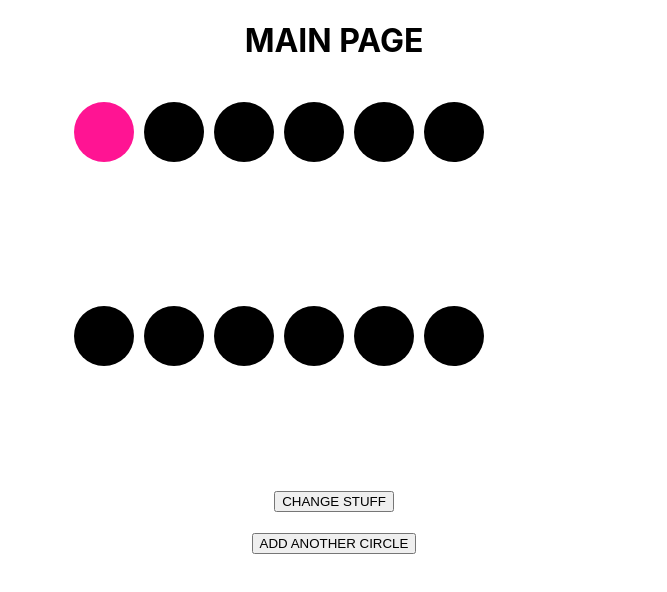
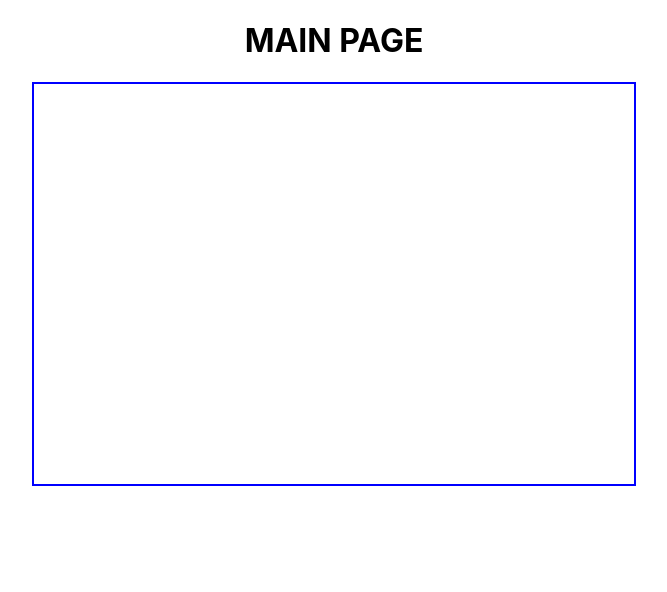
Before and after one commit to giacomo9999/learn-d3-210101, a React (Create React App) app: page / in a window 1280 px wide. Shown: the top 592 px of the page, without its empty margins (306-973 px from the left). Built offline with nearby package versions, Linux system fonts and the light colour scheme.

Commit message:
Generalized function and variable names.

```diff
--- a/src/App.js
+++ b/src/App.js
@@ -1,52 +1,32 @@
 import React, { Component } from "react";
 // import RowChart from "./RowChart";
-import TestThing from "./TestThing";
+import Chart from "./Chart";
 import "./App.scss";
 import * as d3 from "d3";
 
 class App extends Component {
-  state = { testThingHeight: 200, testThingWidth: 600, numberOfCircles: 6 };
+  state = {
+    chartHeight: 400,
+    chartWidth: 600,
+    chartData: [20, 25, 30, 35, 40],
+  };
 
   componentDidMount() {
-    d3.select("circle").attr("fill", "deeppink");
+    const svg = d3.select("#theSVG");
+    svg.style("border", "2px solid blue");
   }
 
-  incrementCircleCount = () => {
-    console.log("State", this.state);
-    this.setState({ numberOfCircles: this.state.numberOfCircles + 1 });
-  };
-
-  changeStuff = () => {
-    const svg = d3.selectAll("#thaNotoriousSVG");
-
-    svg.style("background", "blue");
-
-    svg
-      .append("circle")
-      .attr("r", 20)
-      .attr("cx", 300)
-      .attr("cy", this.state.testThingHeight / 2)
-      .attr("fill", "yellowgreen");
-  };
+  changeStuff = () => {};
 
   render() {
     return (
       <div className="mainPage">
         <h1>MAIN PAGE</h1>
-        <TestThing
-          height={this.state.testThingHeight}
-          width={this.state.testThingWidth}
-          numOfCircles={this.state.numberOfCircles}
+        <Chart
+          height={this.state.chartHeight}
+          width={this.state.chartWidth}
+          chartData={this.state.chartData}
         />
-        <TestThing
-          height={this.state.testThingHeight}
-          width={this.state.testThingWidth}
-          numOfCircles={this.state.numberOfCircles}
-        />
-        <button onClick={this.changeStuff}>CHANGE STUFF</button>
-        <br />
-        <br />
-        <button onClick={this.incrementCircleCount}>ADD ANOTHER CIRCLE</button>
       </div>
     );
   }
--- a/src/TestThing.js
+++ b/src/Chart.js
@@ -1,10 +1,10 @@
 import React from "react";
 // import * as d3 from "d3";
 
-const testThing = (props) => {
-  const arrayOfCircles = () => {
+const chart = (props) => {
+  const graphicData = () => {
     const circleArray = [];
-    for (let i = 1; i <= props.numOfCircles; i++) {
+    for (let i = 1; i <= props.chartData; i++) {
       circleArray.push(
         <circle
           key={"circ_" + i}
@@ -18,16 +18,15 @@ const testThing = (props) => {
     return circleArray;
   };
 
-  const testBox = (
+  const chartOut = (
     <div id="svgcontainer">
-      <svg id="thaNotoriousSVG" width={props.width} height={props.height}>
-        {/* <svg viewBox={`0 0 ${props.width} ${props.height}`}> */}
-        {arrayOfCircles()}
+      <svg id="theSVG" width={props.width} height={props.height}>
+        {graphicData()}
       </svg>
     </div>
   );
 
-  return testBox;
+  return chartOut;
 };
 
-export default testThing;
+export default chart;
```
Also changed, not shown: src/Circle.js (deleted, +0 -11 lines), 1 other file (tests, documents, lock files or other folders).
